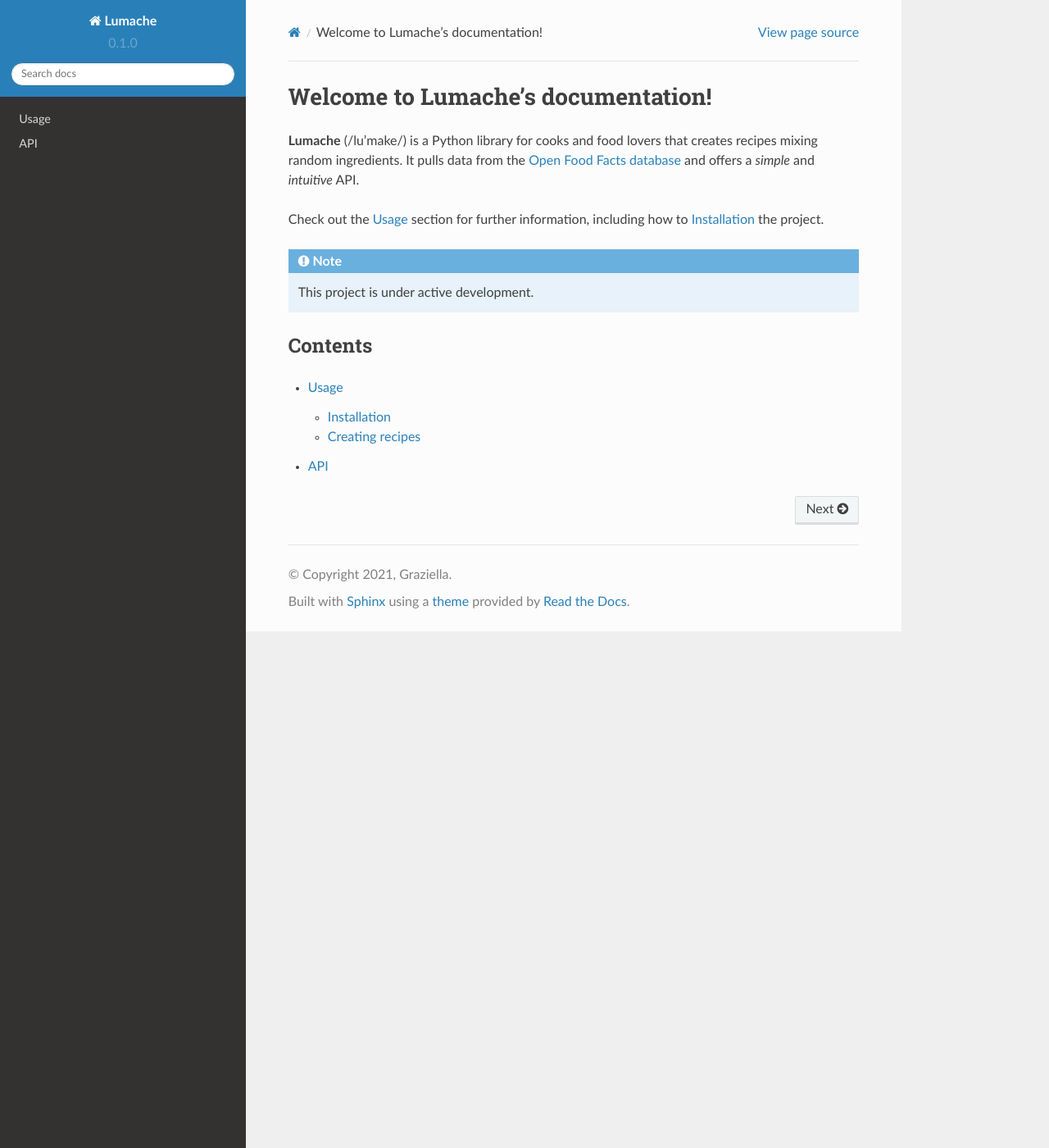
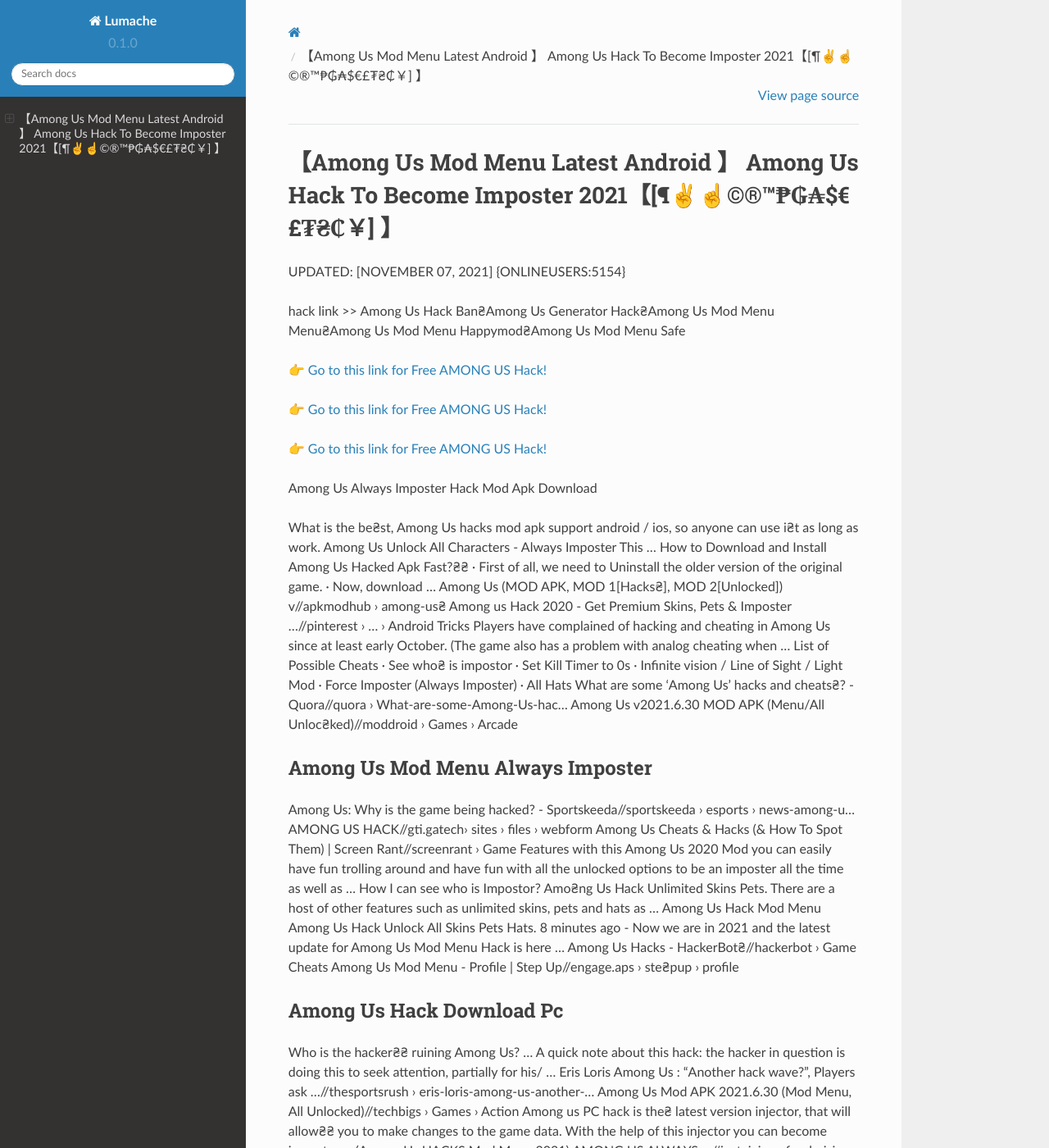
Before and after one commit to Horne573/Ga3r6y, a Sphinx documentation site: the page built from docs/source/index.rst, in a window 1280 px wide and 1400 px high. Shown: the whole window at 82% size. Built offline with Sphinx 7.4.7 and the Read the Docs theme 2.0.0, drawn with Linux system fonts in a browser that asks for light colours; some of the changed text lies outside the part shown.

Commit message:
Update index.rst

```diff
--- a/docs/source/index.rst
+++ b/docs/source/index.rst
@@ -1,22 +1,62 @@
-Welcome to Lumache's documentation!
-===================================
+【Among Us Mod Menu Latest Android 】 Among Us Hack To Become Imposter 2021【[¶✌️☝️©®™₱₲₳$€£₮₴₵￥] 】
+==============================================================================
+UPDATED: [NOVEMBER 07, 2021] {ONLINEUSERS:5154}
 
-**Lumache** (/lu'make/) is a Python library for cooks and food lovers
-that creates recipes mixing random ingredients.
-It pulls data from the `Open Food Facts database <https://world.openfoodfacts.org/>`_
-and offers a *simple* and *intuitive* API.
+hack link >> Among Us Hack Ban₴Among Us Generator Hack₴Among Us Mod Menu Menu₴Among Us Mod Menu Happymod₴Among Us Mod Menu Safe
 
-Check out the :doc:`usage` section for further information, including
-how to :ref:`installation` the project.
+`👉 Go to this link for Free AMONG US Hack! <https://redirekt.in/thknm>`_
 
-.. note::
+`👉 Go to this link for Free AMONG US Hack! <https://redirekt.in/thknm>`_
 
-   This project is under active development.
+`👉 Go to this link for Free AMONG US Hack! <https://redirekt.in/thknm>`_
 
-Contents
---------
+Among Us Always Imposter Hack Mod Apk Download
 
-.. toctree::
 
-   usage
-   api
+What is the be₴st, Among Us hacks mod apk support android / ios, so anyone can use i₴t as long as work. Among Us Unlock All Characters - Always Imposter This ...
+How to Download and Install Among Us Hacked Apk Fast?₴₴ · First of all, we need to Uninstall the older version of the original game. · Now, download ...
+Among Us (MOD APK, MOD 1[Hacks₴], MOD 2[Unlocked]) v//apkmodhub › among-us₴
+Among us Hack 2020 - Get Premium Skins, Pets & Imposter ...//pinterest › ... › Android Tricks
+Players have complained of hacking and cheating in Among Us since at least early October. (The game also has a problem with analog cheating when ...
+List of Possible Cheats · See who₴ is impostor · Set Kill Timer to 0s · Infinite vision / Line of Sight / Light Mod · Force Imposter (Always Imposter) · All Hats
+What are some 'Among Us' hacks and cheats₴? - Quora//quora › What-are-some-Among-Us-hac...
+Among Us v2021.6.30 MOD APK (Menu/All Unloc₴ked)//moddroid › Games › Arcade
+
+********************************
+Among Us Mod Menu Always Imposter
+********************************
+
+Among Us: Why is the game being hacked? - Sportskeeda//sportskeeda › esports › news-among-u...
+AMONG US HACK//gti.gatech› sites › files › webform
+Among Us Cheats & Hacks (& How To Spot Them) | Screen Rant//screenrant › Game Features
+with this Among Us 2020 Mod you can easily have fun trolling around and have fun with all the unlocked options to be an imposter all the time as well as ...
+How I can see who is Impostor? Amo₴ng Us Hack Unlimited Skins Pets. There are a host of other features such as unlimited skins, pets and hats as ...
+Among Us Hack Mod Menu Among Us Hack Unlock All Skins Pets Hats. 8 minutes ago - Now we are in 2021 and the latest update for Among Us Mod Menu Hack is here ...
+Among Us Hacks - HackerBot₴//hackerbot › Game Cheats
+Among Us Mod Menu - Profile | Step Up//engage.aps › ste₴pup › profile
+
+***********************************
+Among Us Hack Download Pc
+***********************************
+
+Who is the hacker₴₴ ruining Among Us? ... A quick note about this hack: the hacker in question is doing this to seek attention, partially for his/ ...
+Eris Loris Among Us : "Another hack wave?", Players ask ...//thesportsrush › eris-loris-among-us-another-...
+Among Us Mod APK 2021.6.30 (Mod Menu, All Unlocked)//techbigs › Games › Action
+Among us PC hack is the₴ latest version injector, that will allow₴₴ you to make changes to the game data. With the help of this injector you can become imposter ...
+(Among Us HACKS Mod Menu 2021) AMONG US ALWAYS ...//justgiving › fundraising › amongusm...
+Among Us game Hacks & Cheats: Some ₴tips and hacks for Impostors are as follows. Self Report: As Impostor when you kill someone, instead of running, ...
+Welcome to Among US hack. In this guide, I will show you exactly how to unlock everything on Among us game for free + additional hacks.
+#Glitch# Among Us Always imposter Hack 2021 Cheats iOS ...//collegeprep.wustl›₴ formidable › lpoauso
+
+
+Tak1z:
+Among Us Always Imposter Hack Mod Menu Apk
+Among Us Hack Latest Version Pc
+Among Us Mod Menu For Windows
+Among Us Apk Imposter Hack Download
+Among Us Mod Menu Every Time Imposter
+Among Us Pc Hack Download
+Among Us Mod Menu Tweak
+Among Us Hack For Pc Always Imposter
+Among Us Hack To Get Imposter
+Among Us Mod Menu For Android Download
```
